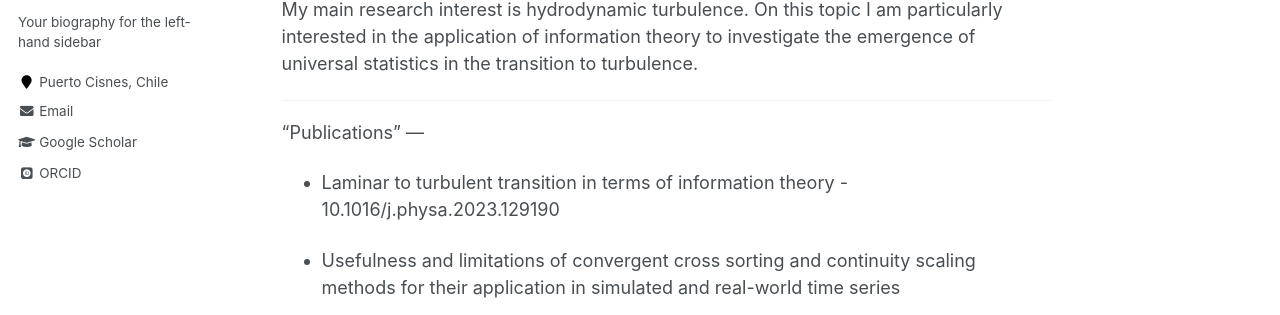
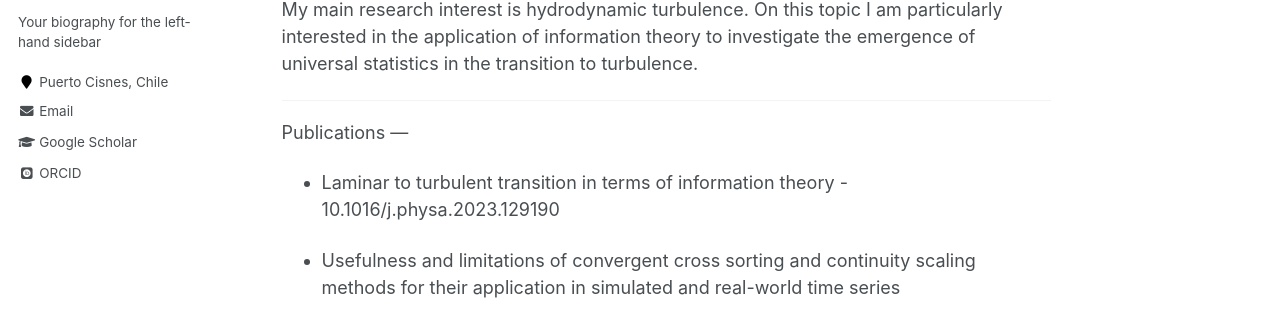
Before and after one commit to AdBahamonde/AdBahamonde.github.io, a Jekyll site: the page built from _pages/about.md, in a window 1280 px wide. Shown: the part 323-638 px from the top of the page. Built offline with Jekyll 4.4.1, drawn with Linux system fonts in a browser that asks for light colours; some web fonts are replaced.

```diff
--- a/_pages/about.md
+++ b/_pages/about.md
@@ -13,7 +13,7 @@ I am a Mechanical Engineering from Chile, later I finished a MsC in physics. I a
 My main research interest is hydrodynamic turbulence. On this topic I am particularly interested in the application of information theory to investigate the emergence of universal statistics in the transition to turbulence.
 
 ---
-  "Publications"
+  Publications
 ---
 
 - Laminar to turbulent transition in terms of information theory - 10.1016/j.physa.2023.129190
```
